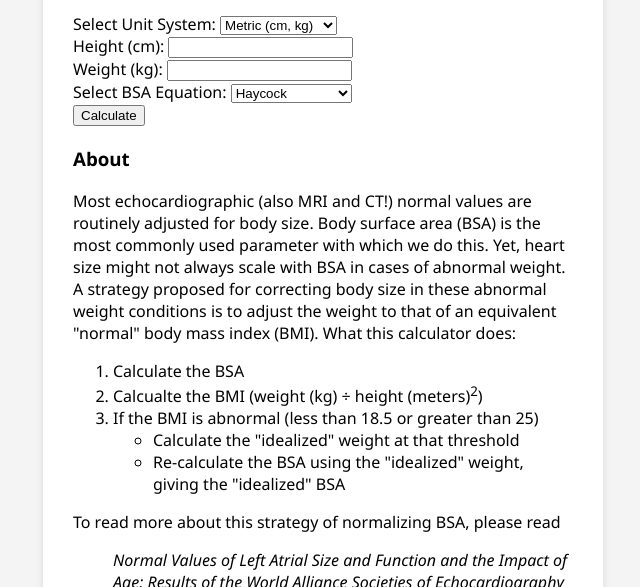
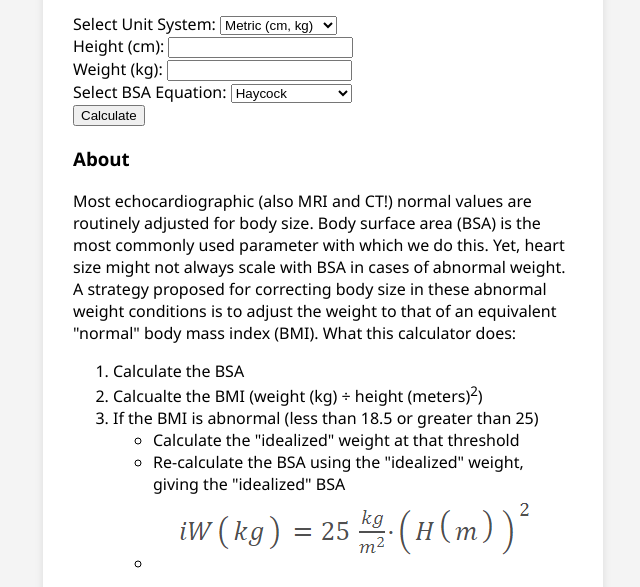
Before and after one commit to parameterz/BSA-Idealizer, a plain HTML site: page index.html in a window 1280 px wide. Shown: the part 163-750 px from the top of the page, without its empty margins (317-957 px from the left). Drawn offline with nearby package versions, Linux system fonts and the light colour scheme.

Commit message:
adds image to page

```diff
--- a/index.html
+++ b/index.html
@@ -145,6 +145,7 @@
                     <ul>
                         <li>Calculate the "idealized" weight at that threshold</li>
                         <li>Re-calculate the BSA using the "idealized" weight, giving the "idealized" BSA</li>
+                        <li><img src="img\BMI-math.png"></li>
                     </ul>
                 </li>
 
```
